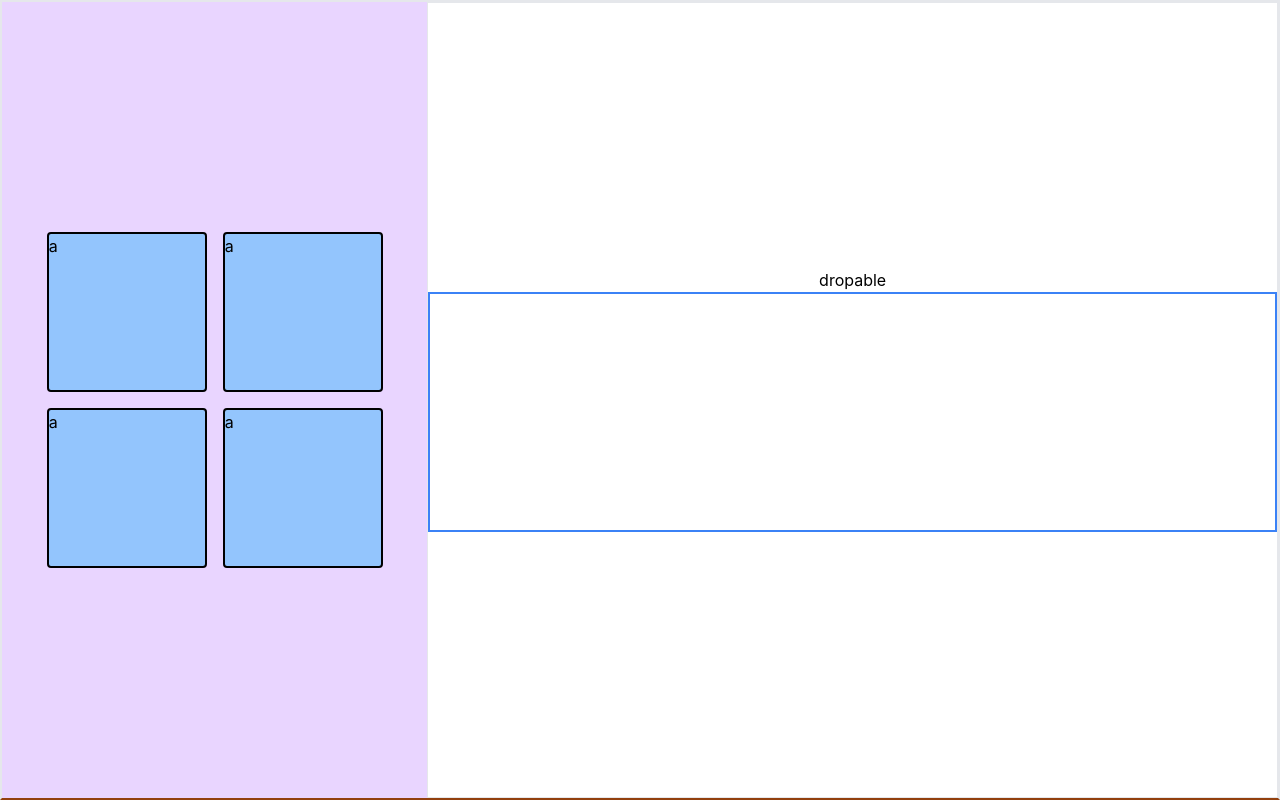
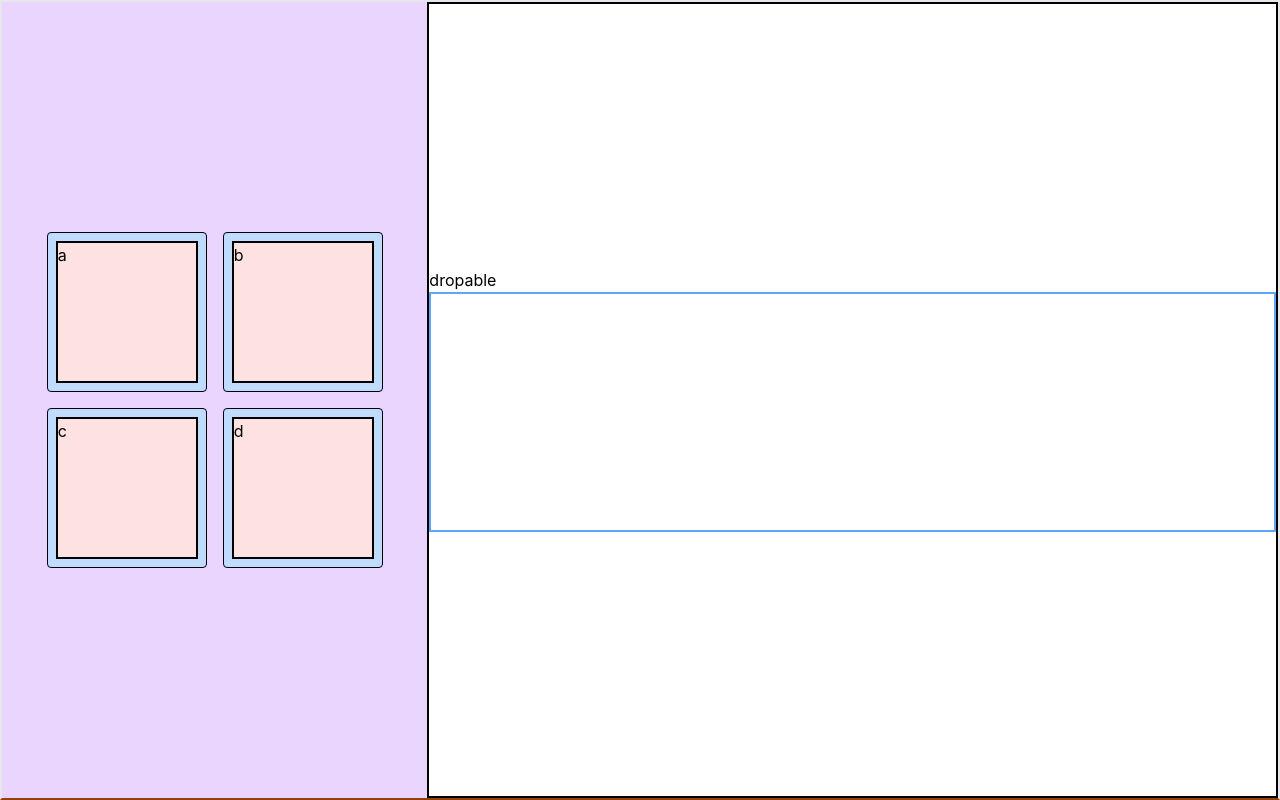
Before and after one commit to UpliftChunk/Spurfit-frontend, a React (Create React App) app: page / in a window 1280 px wide. Built offline with nearby package versions, Linux system fonts and the light colour scheme.

Commit message:
added basic draggables in layout

```diff
--- a/package.json
+++ b/package.json
@@ -11,6 +11,7 @@
     "react-beautiful-dnd": "^13.1.1",
     "react-dom": "^18.3.1",
     "react-scripts": "5.0.1",
+    "styled-components": "^6.1.13",
     "web-vitals": "^2.1.4"
   },
   "scripts": {
--- a/src/components/BasicDrops.js
+++ b/src/components/BasicDrops.js
@@ -1,12 +1,27 @@
-import { items } from "../tempData/Basics"
+import styled from "styled-components"
+import { ITEMS } from "../tempData/Basics"
+import { Draggable } from "react-beautiful-dnd"
+
+const Task = styled.div``;
 const BasicDrops = () => {
   return (
-    <div className='flex flex-wrap h-full content-center justify-center'>
+    <div className='flex flex-wrap h-full content-center justify-center gap-4'>
       {
-         items.map((item)=>(
-            <div className={item.className} key={item.id}>
-               {item.name}
-            </div>
+         ITEMS.map((item, key)=>(
+            <Draggable draggableId={item.id} index={key} key={key}>
+               {
+                  (provided)=>{
+                     return <Task
+                        {...provided.draggableProps}
+                        {...provided.dragHandleProps}
+                        ref= {provided.innerRef}
+                        className= 'bg-blue-300 min-w-40 min-h-40 rounded border-2 border-black'
+                        >
+                        {item.name}
+                     </Task>
+                  }
+               }
+            </Draggable>
          ))
       }
     </div>
--- /dev/null
+++ b/src/components/LeftSection.js
@@ -0,0 +1,53 @@
+import React from 'react'
+import { Droppable, Draggable } from 'react-beautiful-dnd'
+import { ITEMS } from "../tempData/Basics"
+
+// import styled from 'styled-components';
+// const Container = styled.div``;
+// const Task = styled.div``;
+
+const BasicUnit= ({item, index})=>{
+   return <Draggable draggableId={item.id} index={index} key={index}>
+      {
+         (provided)=>{
+            return <div
+               {...provided.draggableProps}
+               {...provided.dragHandleProps}
+               ref= {provided.innerRef}
+               className=' w-full h-full bg-red-100'
+               >
+               {item.name}
+            </div>
+         }
+      }
+   </Draggable>
+}
+
+const LeftSection = () => {
+
+  return (
+    <div className='h-full flex flex-wrap content-center justify-center gap-4 '>
+      {
+         ITEMS.map((item, index)=>(
+            <div className="bg-blue-200 md:w-40 md:h-40 rounded border border-black" key={index}>
+               <Droppable droppableId={item.id +"#"+ index} className="p-2">
+                  {
+                     (provided)=>(
+                        <div className="m-2 h-[90%] border-2 border-black"
+                           {...provided.droppableProps}
+                           ref={provided.innerRef}
+                        >
+                           <BasicUnit item={item} index={index}/>
+
+                        </div>
+                     )
+                  }
+               </Droppable>
+            </div>
+         ))
+      }
+    </div>
+  )
+}
+
+export default LeftSection
--- a/src/components/MixedDrops.js
+++ b/src/components/MixedDrops.js
@@ -1,18 +1,43 @@
-import { items } from "../tempData/Mixed.js"
-const MixedDrops = () => {
+import { Draggable, Droppable } from "react-beautiful-dnd"
+// import styled from "styled-components";
+
+// const Container = styled.div``;
+// const Task = styled.div``;
+
+const BasicUnit= ({item, index})=>{
+  return <Draggable draggableId={(item.id)+"##"+index} index={index} key={index}>
+     {
+        (provided)=>{
+           return <div
+              {...provided.draggableProps}
+              {...provided.dragHandleProps}
+              ref= {provided.innerRef}
+              className=' w-full h-40 m-auto bg-red-100 border-2 border-black rounded'
+              >
+              {item.name}
+           </div>
+        }
+     }
+  </Draggable>
+}
+
+const MixedDrops = ({items}) => {
   return (
-    <div className='flex flex-wrap h-full content-center justify-center'>
-      {/* {
-         items.map((item)=>(
-            <div className={item.className} key={item.id}>
-               {item.name}
-            </div>
-         ))
-      } */}
+    <div className='flex flex-col w-full h-full content-center justify-center'>
       <div>dropable</div>
-      <div className="min-w-full border-2 min-h-60 border-blue-500">
-
-      </div>
+      {/* {console.log(items)} */}
+      <Droppable droppableId="mixed" className="w-full min-h-60 flex p-2 gap-2 border-2 border-blue-500">
+      {
+          (provided)=>
+          <div className='w-full min-h-60 flex flex-col justify-center gap-4 border-2 border-blue-400'
+          ref={provided.innerRef} {...provided.droppableProps}>
+            {
+              items.map((item, index)=> <BasicUnit item={item} index={index} key={index}/>)
+            }
+            {provided.placeholder}
+          </div>
+      }
+      </Droppable>
     </div>
   )
 }
--- a/src/components/Rootlayout.js
+++ b/src/components/Rootlayout.js
@@ -1,14 +1,51 @@
-import BasicDrops from './BasicDrops.js';
+// import styled from 'styled-components';
+import LeftSection from './LeftSection.js';
 import MixedDrops from './MixedDrops.js';
+import { DragDropContext } from 'react-beautiful-dnd';
+import { useState } from 'react';
+import { ITEMS } from "../tempData/Basics"
+
 const Rootlayout = () => {
+   const [items, setItems] = useState([]);
+   // console.log(ITEMS);
+   const OnDragEndFunc = (result) => {
+      const {destination, source /*, draggableId */} = result;
+      console.log("source:", source);
+      console.log("destination:", destination);
+      if(!destination || destination.droppableId !== "mixed") return;
+
+      let inHand;
+      if(source.droppableId === "mixed") inHand = items[source.index];
+      else inHand = ITEMS[source.index];
+
+      setItems((prevItems)=>{
+         const new_items= Array.from(prevItems);
+
+         if(source.index <destination.index) destination.index++;
+         new_items.splice(destination.index, 0, inHand);
+         // const adfdio= Array.from(new_items);
+         // console.log("added inHand:", adfdio);
+         if(source.droppableId==="mixed"){
+            if(source.index<=destination.index) new_items.splice(source.index, 1);
+            else new_items.splice(source.index+1, 1);
+            // console.log("removed source from previous position:", new_items);
+         }
+
+         // console.log(new_items);
+         return new_items;
+      })
+
+   }
   return (
     <div className='flex min-h-screen content-center border-2 border-b-amber-800'>
-      <div className='bg-purple-200 w-1/3'>
-         <BasicDrops/>
-      </div>
-      <div className='flex-grow border '>
-         <MixedDrops/>
-      </div>
+      <DragDropContext onDragEnd={OnDragEndFunc}>
+         <div className='bg-purple-200 w-1/3'>
+            <LeftSection/>
+         </div>
+         <div className='flex-grow flex-col content-center justify-center gap-4 border-2 border-black '>
+            <MixedDrops items={items}/>
+         </div>
+      </DragDropContext>
     </div>
   )
 }
--- a/src/tempData/Basics.js
+++ b/src/tempData/Basics.js
@@ -1,22 +1,22 @@
-exports.items = [
+exports.ITEMS = [
    {
       name: "a",
       id: "1",
       className: "bg-blue-300 border-2 border-black m-2 min-w-40 min-h-40 rounded",
    },
    {
-      name: "a",
-      id: "1",
+      name: "b",
+      id: "2",
       className: "bg-blue-300 border-2 border-black m-2 min-w-40 min-h-40 rounded",
    },
    {
-      name: "a",
-      id: "1",
+      name: "c",
+      id: "3",
       className: "bg-blue-300 border-2 border-black m-2 min-w-40 min-h-40 rounded",
    },
    {
-      name: "a",
-      id: "1",
+      name: "d",
+      id: "4",
       className: "bg-blue-300 border-2 border-black m-2 min-w-40 min-h-40 rounded",
    },
 ]
```
Also changed, not shown: public/index.html (+0 -23 lines), 1 other file (tests, documents, lock files or other folders).
